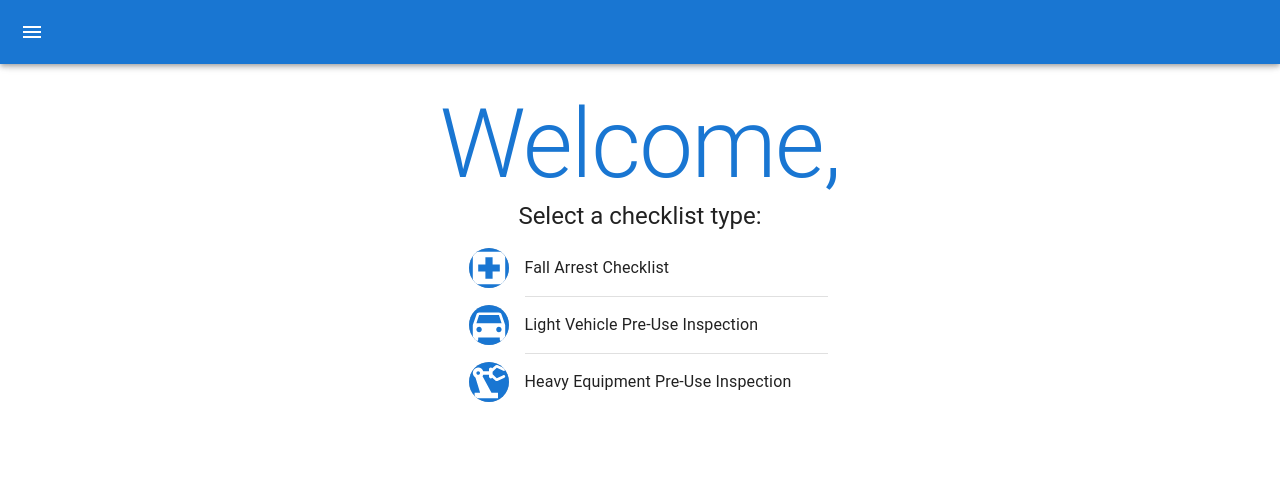
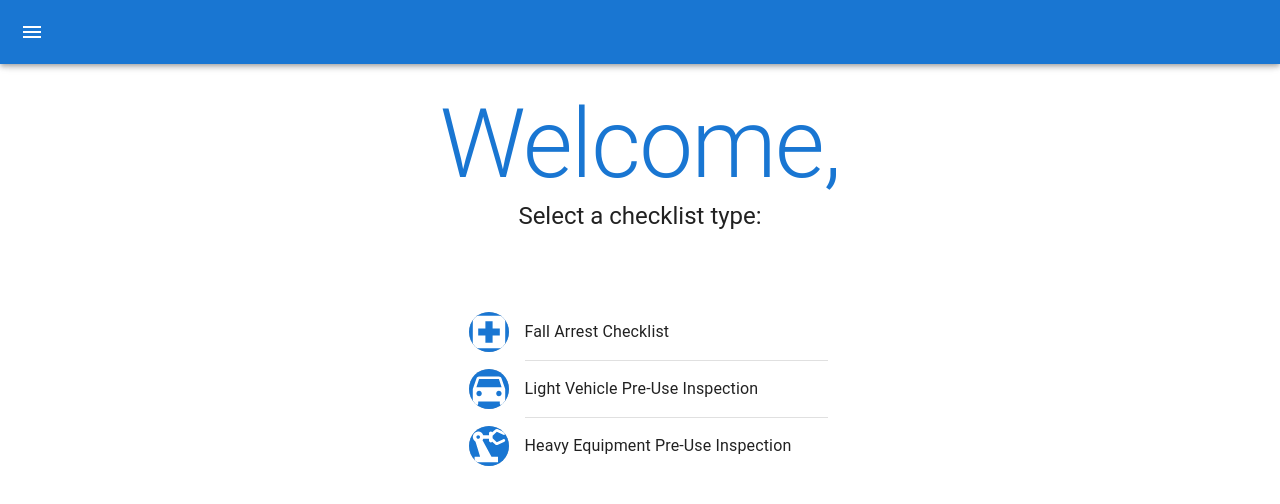
Before and after one commit to kbaillieul/checklist-project, a React (Create React App) app: page / in a window 1280 px wide. Shown: the top 504 px of the page. Built offline with nearby package versions, Linux system fonts and the light colour scheme.

Commit message:
home page layout

```diff
--- a/src/components/Home.jsx
+++ b/src/components/Home.jsx
@@ -40,6 +40,7 @@ const Header = () => {
         <br />
         <List
           sx={{
+            margin: 8,
             width: "100%",
             maxWidth: 375,
           }}
```
